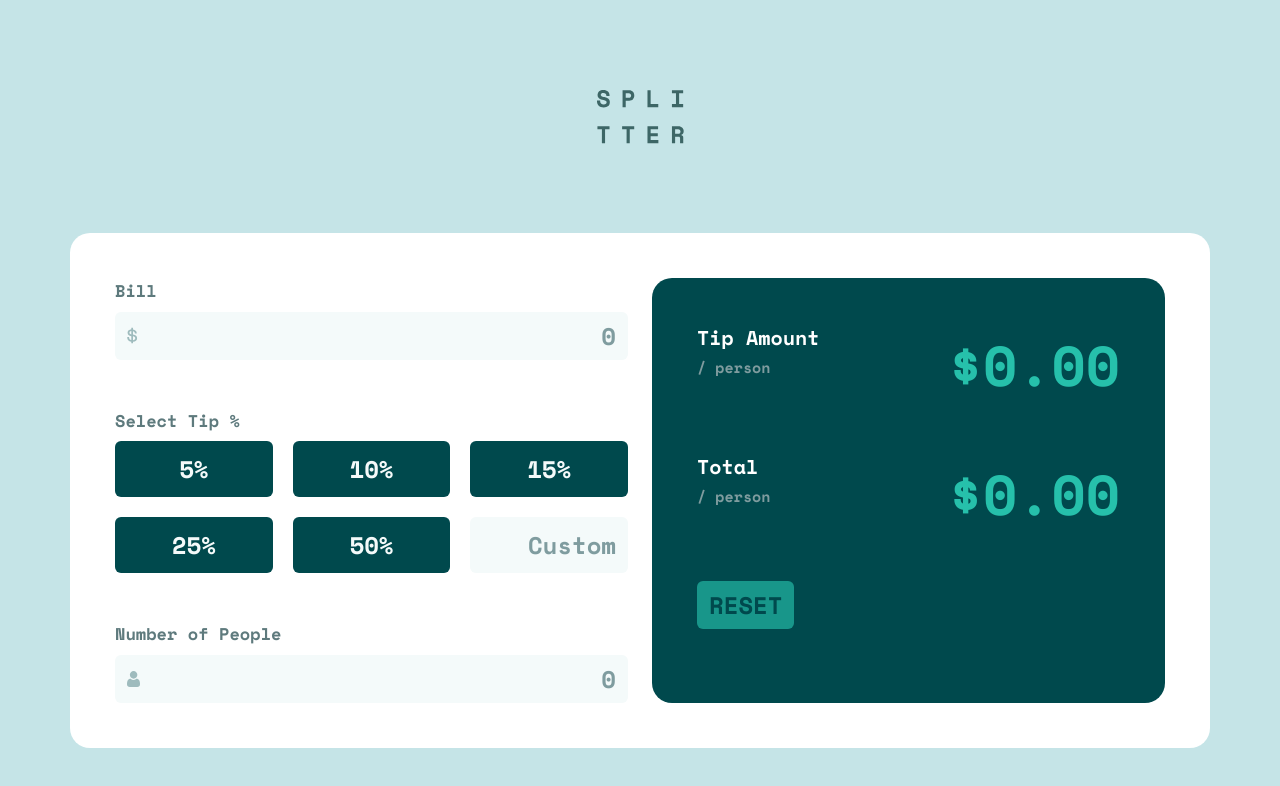
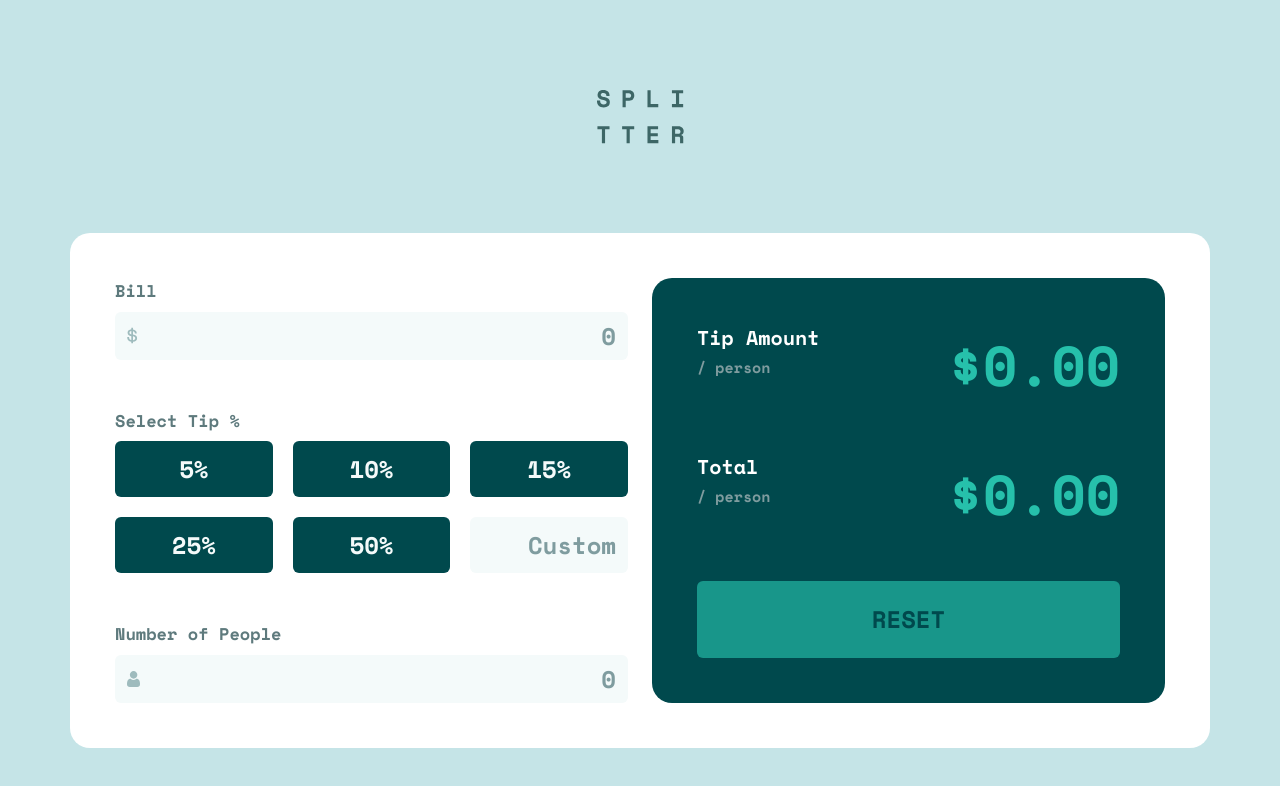
Before and after one commit to muksis/tip-calculator-app, a React (Create React App) app: page / in a window 1280 px wide. Shown: the top 786 px of the page. Built offline with nearby package versions, Linux system fonts and the light colour scheme.

Commit message:
Add input focus css

```diff
--- a/src/components/Results.jsx
+++ b/src/components/Results.jsx
@@ -16,15 +16,9 @@ const Results = ({ tipAmount, total, onReset }) => {
         <sub>/ person</sub>
       </div>
       <div className='numericValue'>${padWithZeroes(total)}</div>
-      <div>
-        <Button
-          className='resetButton'
-          disabled={total === 0}
-          onClick={onReset}
-        >
-          Reset
-        </Button>
-      </div>
+      <Button className='resetButton' disabled={total === 0} onClick={onReset}>
+        Reset
+      </Button>
     </div>
   );
 };
--- a/src/index.scss
+++ b/src/index.scss
@@ -46,6 +46,11 @@ body {
     ::-ms-input-placeholder {
       // Microsoft Edge
       color: $grayishCyan;
+    }
+
+    input:focus {
+      box-shadow: 2px 0px 0px $strongCyan inset, -2px 0px 0px $strongCyan inset,
+        0px 2px 0px $strongCyan inset, 0px -2px 0px $strongCyan inset;
     }
 
     .tipSelect {
```
